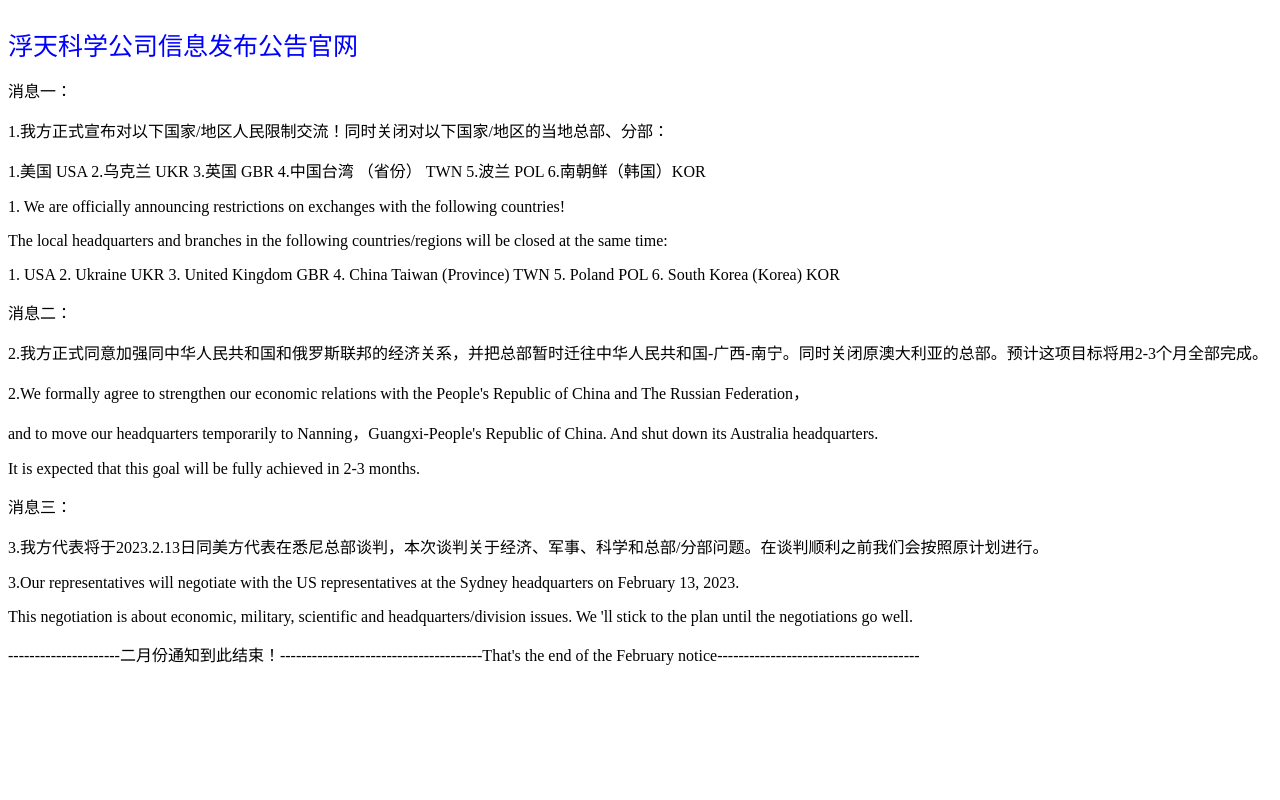
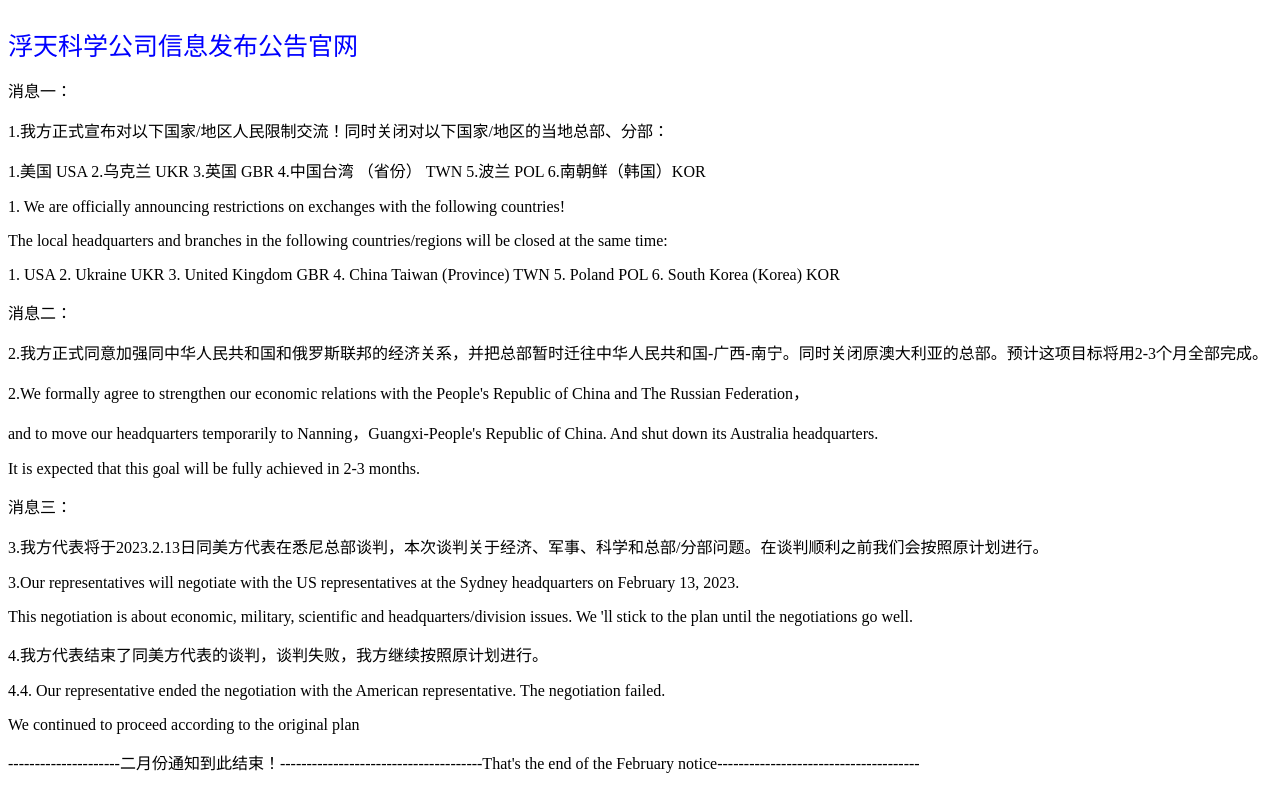
Before and after one commit to floating1003/-1, a plain HTML site: page index.html in a window 1280 px wide. Drawn offline with Linux system fonts and the light colour scheme.

Commit message:
Update index.html

```diff
--- a/index.html
+++ b/index.html
@@ -29,4 +29,7 @@
 <p>3.我方代表将于2023.2.13日同美方代表在悉尼总部谈判，本次谈判关于经济、军事、科学和总部/分部问题。在谈判顺利之前我们会按照原计划进行。</p>
 <p>3.Our representatives will negotiate with the US representatives at the Sydney headquarters on February 13, 2023.</p>
 <p>This negotiation is about economic, military, scientific and headquarters/division issues. We 'll stick to the plan until the negotiations go well.</p>
+<p>4.我方代表结束了同美方代表的谈判，谈判失败，我方继续按照原计划进行。</p>
+<p>4.4. Our representative ended the negotiation with the American representative. The negotiation failed. </p>
+<p>We continued to proceed according to the original plan</p>
 <p>---------------------二月份通知到此结束！--------------------------------------That's the end of the February notice--------------------------------------</p>
```
